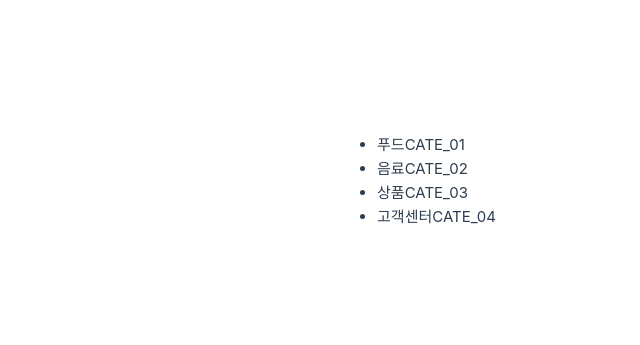
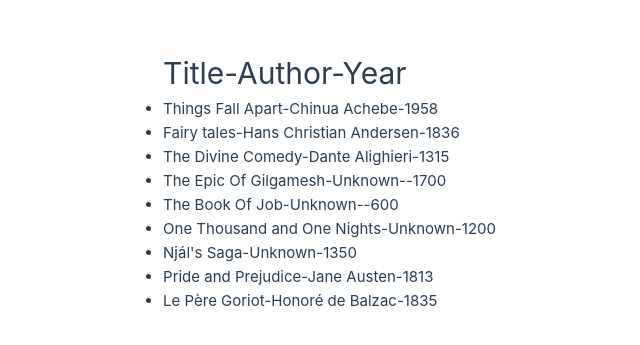
Before and after one commit to parc02-hello-vue/parc02-hello-vue.github.io, a Vue app: page / in a window 1280 px wide. Shown: the part 219-564 px from the top of the page, without its empty margins (144-784 px from the left). Built offline with nearby package versions, Linux system fonts and the light colour scheme.

Commit message:
목록만 출력하기

```diff
--- a/src/App.vue
+++ b/src/App.vue
@@ -1,16 +1,16 @@
 <script setup>
 import {ref} from 'vue'
-import category from "@/assets/category.json"
+import book from "@/assets/book.json"
 
-const categories = ref(category);
+const books = ref(book);
 </script>
 
 <template>
     <div>
 	<ul>
-	    <li v-for="category in categories" :key="category.code">
-		<span>{{ category.name }}</span>
-		<span>{{ category.code }}</span>
+	<h1>Title-Author-Year</h1>
+	    <li v-for="(book) in books">
+{{ book.title}}-{{ book.author }}-{{ book.year }}
 	    </li>
 	</ul>
     </div>
--- /dev/null
+++ b/src/assets/book.json
@@ -0,0 +1,92 @@
+[
+  {
+    "author": "Chinua Achebe",
+    "country": "Nigeria",
+    "imageLink": "images/things-fall-apart.jpg",
+    "language": "English",
+    "link": "https://en.wikipedia.org/wiki/Things_Fall_Apart\n",
+    "pages": 209,
+    "title": "Things Fall Apart",
+    "year": 1958
+  },
+  {
+    "author": "Hans Christian Andersen",
+    "country": "Denmark",
+    "imageLink": "images/fairy-tales.jpg",
+    "language": "Danish",
+    "link": "https://en.wikipedia.org/wiki/Fairy_Tales_Told_for_Children._First_Collection.\n",
+    "pages": 784,
+    "title": "Fairy tales",
+    "year": 1836
+  },
+  {
+    "author": "Dante Alighieri",
+    "country": "Italy",
+    "imageLink": "images/the-divine-comedy.jpg",
+    "language": "Italian",
+    "link": "https://en.wikipedia.org/wiki/Divine_Comedy\n",
+    "pages": 928,
+    "title": "The Divine Comedy",
+    "year": 1315
+  },
+  {
+    "author": "Unknown",
+    "country": "Sumer and Akkadian Empire",
+    "imageLink": "images/the-epic-of-gilgamesh.jpg",
+    "language": "Akkadian",
+    "link": "https://en.wikipedia.org/wiki/Epic_of_Gilgamesh\n",
+    "pages": 160,
+    "title": "The Epic Of Gilgamesh",
+    "year": -1700
+  },
+  {
+    "author": "Unknown",
+    "country": "Achaemenid Empire",
+    "imageLink": "images/the-book-of-job.jpg",
+    "language": "Hebrew",
+    "link": "https://en.wikipedia.org/wiki/Book_of_Job\n",
+    "pages": 176,
+    "title": "The Book Of Job",
+    "year": -600
+  },
+  {
+    "author": "Unknown",
+    "country": "India/Iran/Iraq/Egypt/Tajikistan",
+    "imageLink": "images/one-thousand-and-one-nights.jpg",
+    "language": "Arabic",
+    "link": "https://en.wikipedia.org/wiki/One_Thousand_and_One_Nights\n",
+    "pages": 288,
+    "title": "One Thousand and One Nights",
+    "year": 1200
+  },
+  {
+    "author": "Unknown",
+    "country": "Iceland",
+    "imageLink": "images/njals-saga.jpg",
+    "language": "Old Norse",
+    "link": "https://en.wikipedia.org/wiki/Nj%C3%A1ls_saga\n",
+    "pages": 384,
+    "title": "Nj\u00e1l's Saga",
+    "year": 1350
+  },
+  {
+    "author": "Jane Austen",
+    "country": "United Kingdom",
+    "imageLink": "images/pride-and-prejudice.jpg",
+    "language": "English",
+    "link": "https://en.wikipedia.org/wiki/Pride_and_Prejudice\n",
+    "pages": 226,
+    "title": "Pride and Prejudice",
+    "year": 1813
+  },
+  {
+    "author": "Honor\u00e9 de Balzac",
+    "country": "France",
+    "imageLink": "images/le-pere-goriot.jpg",
+    "language": "French",
+    "link": "https://en.wikipedia.org/wiki/Le_P%C3%A8re_Goriot\n",
+    "pages": 443,
+    "title": "Le P\u00e8re Goriot",
+    "year": 1835
+  }
+]
```
